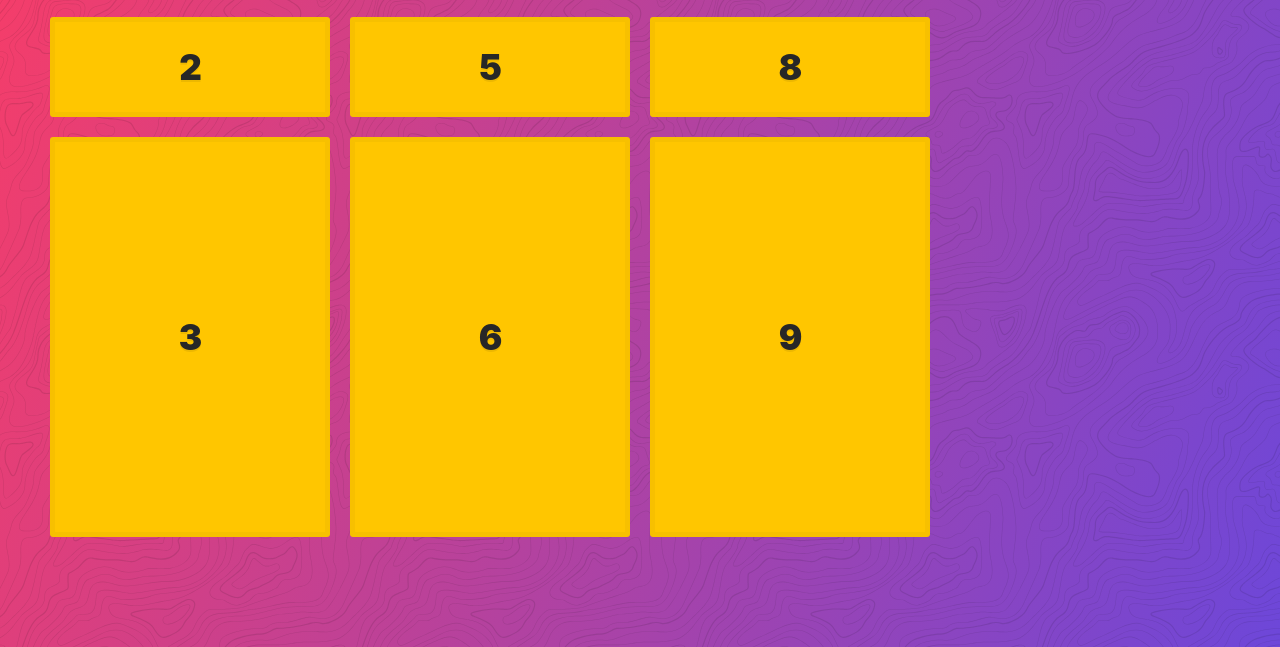
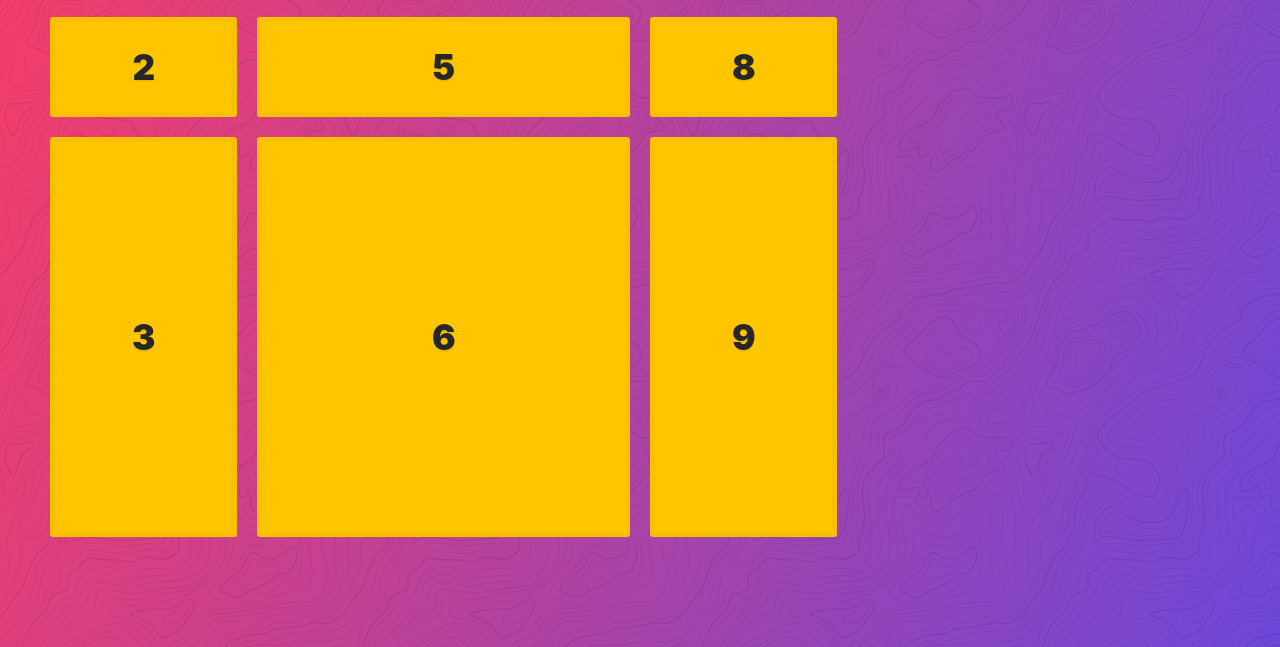
Before and after one commit to AtlasKaplan/Grid-curso-WesBos, a plain HTML site: page index.html in a window 1280 px wide. Shown: the part 153-800 px from the top of the page. Drawn offline with Linux system fonts and the light colour scheme.

Commit message:
Update index.html

```diff
--- a/index.html
+++ b/index.html
@@ -11,7 +11,7 @@
 <style>
     .container{
         display: grid;
-        grid-template-columns:repeat(4, 1fr) ;
+        grid-template-columns:repeat(2, 1fr 2fr) ;
         grid-template-rows: 100px 100px 400px;
         grid-gap: 20px;
         grid-auto-columns: 100px;
```
